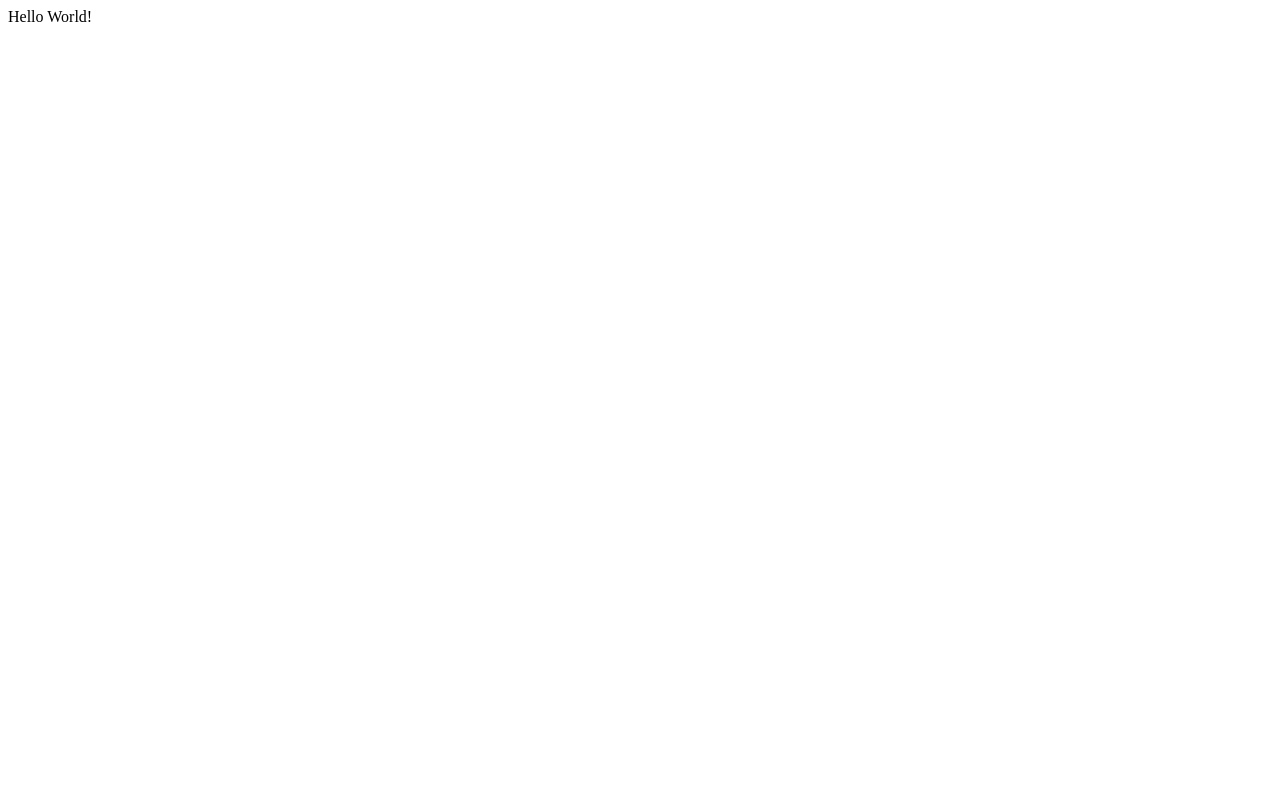
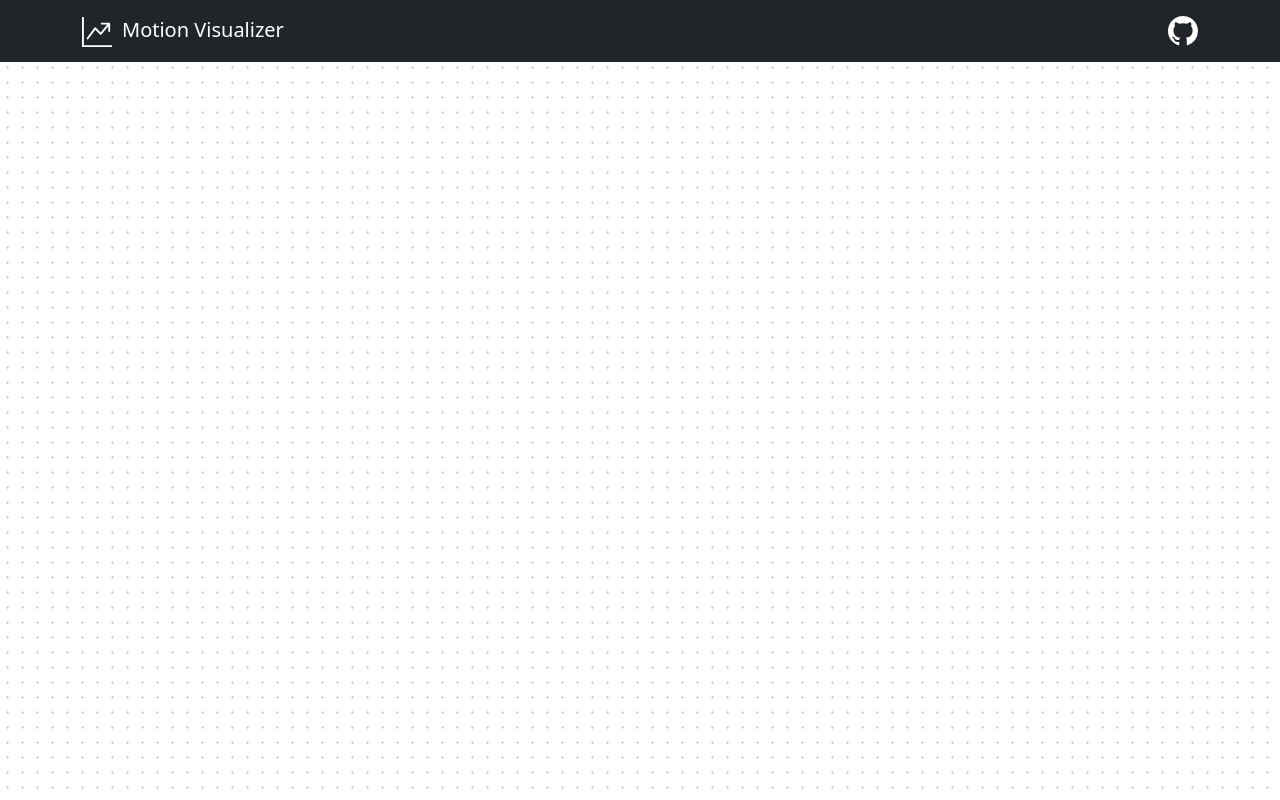
Before and after one commit to connorff/mathjs-calc-visual, a React (Create React App) app: page / in a window 1280 px wide. Built offline with nearby package versions, Linux system fonts and the light colour scheme.

Commit message:
Add initial UI

```diff
--- a/package.json
+++ b/package.json
@@ -10,9 +10,12 @@
     "@types/node": "^16.11.14",
     "@types/react": "^17.0.37",
     "@types/react-dom": "^17.0.11",
+    "bootstrap": "^5.1.3",
     "mathjs": "^10.0.0",
     "plotly.js": "^2.8.1",
     "react": "^17.0.2",
+    "react-bootstrap": "^2.0.3",
+    "react-bootstrap-icons": "^1.6.1",
     "react-dom": "^17.0.2",
     "react-mathjax": "^1.0.1",
     "react-plotly.js": "^2.5.1",
--- a/src/App.tsx
+++ b/src/App.tsx
@@ -1,6 +1,27 @@
+import { Navbar, Container } from "react-bootstrap";
+import { Github, GraphUpArrow } from "react-bootstrap-icons";
+import { GITHUB_REPO, ICON_WIDTH, PROJECT_NAME } from "./utils/constants";
+
 function App() {
   return (
-    <div>Hello World!</div>
+    <>
+      <Navbar bg="dark" variant="dark">
+        <Container>
+          <Navbar.Brand>
+            <GraphUpArrow size={ICON_WIDTH} />
+            <span style={{ marginLeft: "10px" }}>{PROJECT_NAME}</span>
+          </Navbar.Brand>
+          <Navbar.Toggle />
+          <Navbar.Collapse className="justify-content-end">
+            <Navbar.Text>
+              <a href={GITHUB_REPO} target="_blank" rel="noreferrer">
+                <Github size={ICON_WIDTH} />
+              </a>
+            </Navbar.Text>
+          </Navbar.Collapse>
+        </Container>
+      </Navbar>
+    </>
   );
 }
 
--- /dev/null
+++ b/src/index.css
@@ -0,0 +1,7 @@
+html {
+  background-image: radial-gradient(lightgrey 10%, transparent 11%),
+    radial-gradient(#fff 10%, transparent 11%);
+  background-size: 15px 15px;
+  background-position: 0 0, 30px 30px;
+  background-repeat: repeat;
+}
--- a/src/index.tsx
+++ b/src/index.tsx
@@ -2,6 +2,8 @@ import React from 'react';
 import ReactDOM from 'react-dom';
 import App from './App';
 import reportWebVitals from './reportWebVitals';
+import 'bootstrap/dist/css/bootstrap.min.css';
+import './index.css';
 
 ReactDOM.render(
   <React.StrictMode>
--- /dev/null
+++ b/src/utils/constants.ts
@@ -0,0 +1,4 @@
+export const PROJECT_NAME = "Motion Visualizer";
+export const GITHUB_REPO = "https://github.com/connorff/mathjs-calc-visual";
+
+export const ICON_WIDTH = 30;
```
Also changed, not shown: 1 other file (tests, documents, lock files or other folders).
